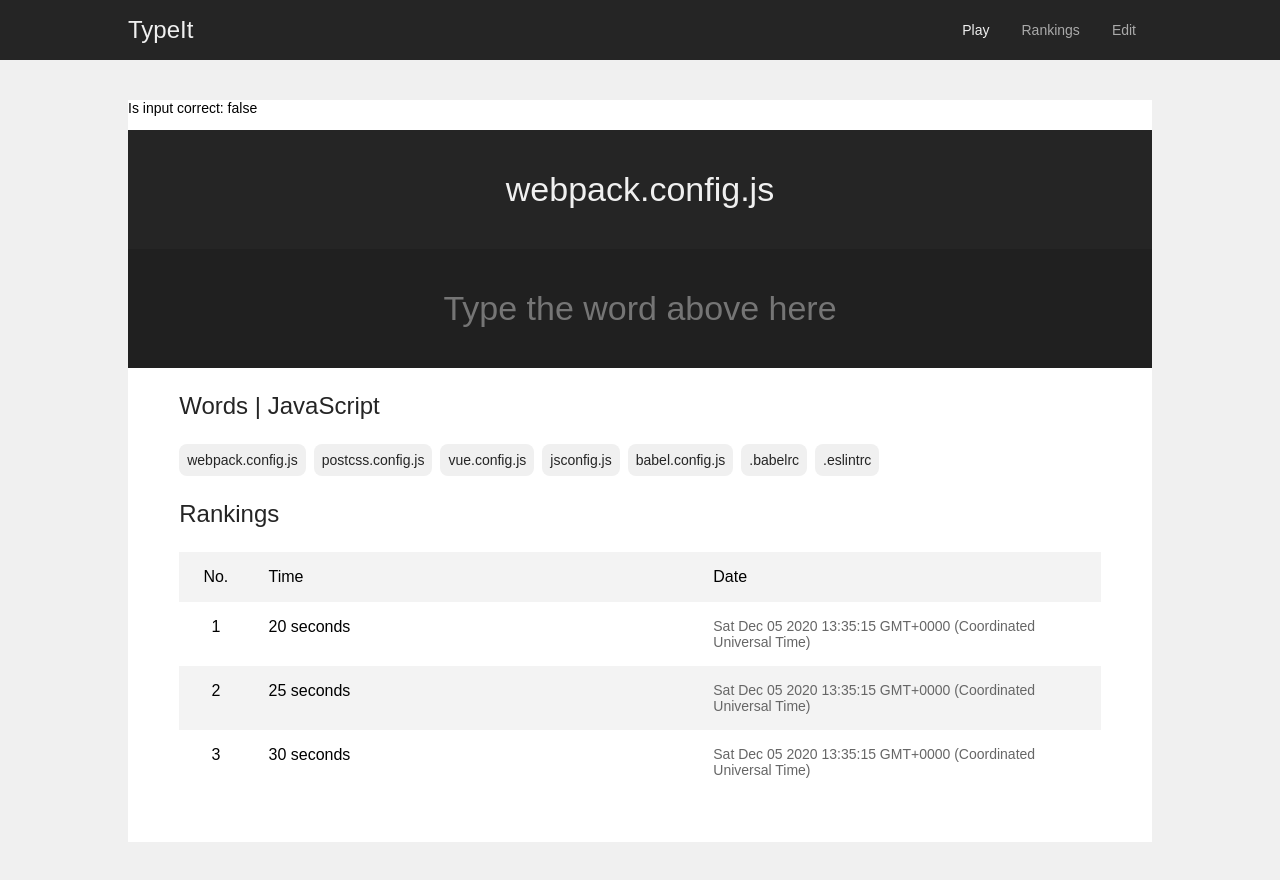
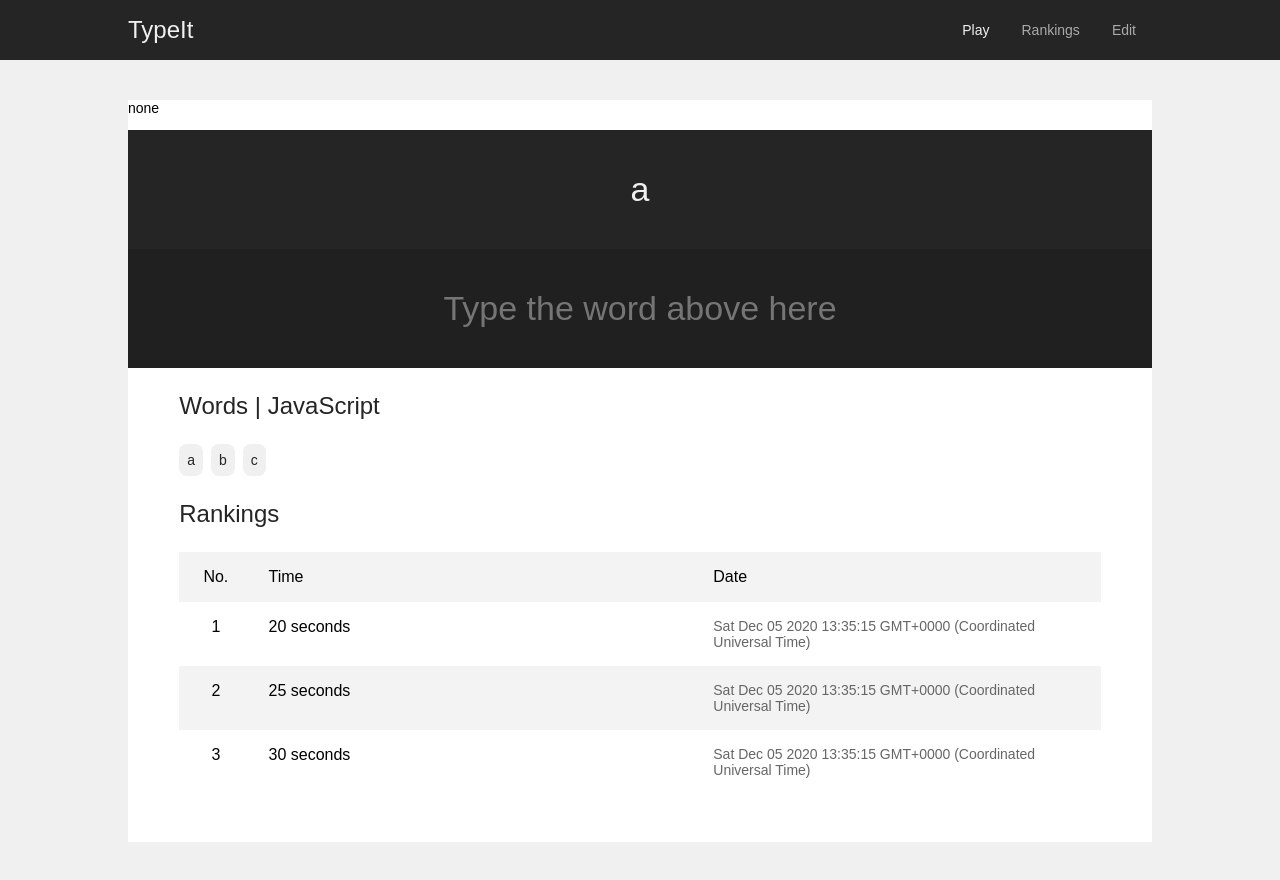
Before and after one commit to Eclidiuth/typeit, a Vue app: page /#/ in a window 1280 px wide. Shown: the top 880 px of the page. Built offline with nearby package versions, Linux system fonts and the light colour scheme; the HTML template or start-up script is replaced by a standard one.

Commit message:
Update Home.vue word check logic

```diff
--- a/src/scss/style.scss
+++ b/src/scss/style.scss
@@ -1,3 +1,6 @@
+html {
+  min-height: calc(100% + 200px);
+}
 
 body {
   background-color: $text-white-primary;
--- a/src/store/play/index.js
+++ b/src/store/play/index.js
@@ -3,9 +3,13 @@ export default {
 
   state: () => ({
     inputFieldValue: '',
-    wordListName: 'js',
+    wordListName: 'test',
     wordListIndex: 0,
     wordLists: [
+      {
+        name: 'test',
+        words: ['a', 'b', 'c']
+      },
       {
         name: 'js',
         words: [
--- a/src/views/Home.vue
+++ b/src/views/Home.vue
@@ -2,14 +2,18 @@
   <div>
     <div id="play" class="container my-5">
       <div class="header">
-        <p>Is input correct: {{ isInputCorrect }}</p>
-        <p>{{ inputFieldValue }}</p>
-        <the-word-display :word="word" />
-        <the-word-input-field v-model="inputFieldValue" />
+        <p>{{ inputFieldValue ? inputFieldValue : 'none'}}</p>
+        <template v-if="isGameEnded">
+          Game cleared!
+        </template>
+        <template v-else>
+          <the-word-display :word="word" />
+          <the-word-input-field v-model="inputFieldValue" />
+        </template>
       </div>
       <div class="main pb-3">
         <div class="container-90">
-          <the-word-list-group :words="words" class="mt-3" />
+          <the-word-list-group :words="wordListWords" class="mt-3" />
           <the-ranking-list-group class="mt-3 mb-3" />
         </div>
       </div>
@@ -43,11 +47,21 @@ export default {
     TheRankingListGroup
   },
   computed: {
-    ...mapGetters('play', {
-      word: 'word',
-      words: 'wordListWords'
-    }),
+    ...mapGetters('play', [
+      'word', 'wordListWords', 'wordListIndex'
+    ]),
 
+    isGameEnded(){
+      const wordListWordsLength = this.wordListWords.length
+      const wordListIndex = this.wordListIndex
+
+      console.log(wordListWordsLength, wordListIndex)
+      const isGameEnded = (wordListWordsLength === wordListIndex)
+        ? true : false
+
+      return isGameEnded
+
+    },
     isInputCorrect(){
       const word = this.word
       const input = this.inputFieldValue
@@ -69,7 +83,7 @@ export default {
       const shouldUpdateWordListIndex = this.isInputCorrect
 
       if(shouldUpdateWordListIndex){
-        const currentWordListIndex = this.$store.getters['play/wordListIndex']
+        const currentWordListIndex = this.wordListIndex
         const wordListIndex = currentWordListIndex + 1
 
         this.$store.dispatch('play/updateWordListIndex', wordListIndex)
@@ -79,7 +93,7 @@ export default {
   },
   methods: {
     clearInputField(){
-      this.$store.dispatch('play/updateInputFieldValue', '')
+      setTimeout(() => this.$store.dispatch('play/updateInputFieldValue', ''))
     }
   }
 }
```
